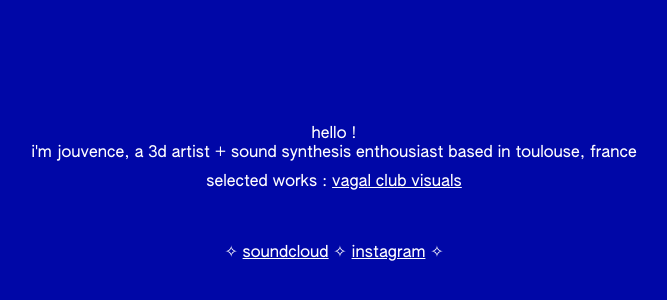
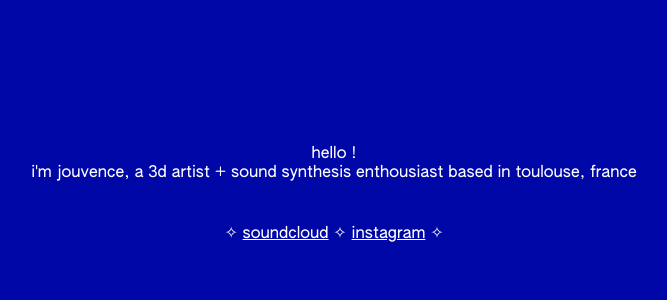
Before and after one commit to tlombart/jouvence, a plain HTML site: page index.html in a window 1280 px wide. Shown: the part 186-486 px from the top of the page, without its empty margins (306-973 px from the left). Drawn offline with nearby package versions, Linux system fonts and the light colour scheme; animation ran at ten frames a second.

Commit message:
small updates

```diff
--- a/index.html
+++ b/index.html
@@ -19,7 +19,7 @@
   <body class = "margin-auto center" style = "">
     hello !<br>
     i'm jouvence, a 3d artist + sound synthesis enthousiast based in toulouse, france
-    <div class = "center" style = "margin : 10px 0">selected works : <a href = "/vagalclub/">vagal club visuals</a></div>
+    <!--<div class = "center" style = "margin : 10px 0">selected works : <a href = "/vagalclub/">vagal club visuals</a></div>-->
     <div class = "center icons-links">
       ✧
       <span class = ""><a href = "http://soundcloud.com/hyper_jouvence/elodie" target = '_blank'>soundcloud</a></span>
--- a/js/tinkerbell_cursor.js
+++ b/js/tinkerbell_cursor.js
@@ -4,7 +4,7 @@
  *  http://www.mf2fm.com/rv    *
  ******************************/
 var colour = "random", // or "#000000"
-    sparkles = 1250,
+    sparkles = 200,
     x = 400,
     ox = 400,
     y = 300,
```
Also changed, not shown: laurena/index.html (+1 -1 lines), 2 other files.
